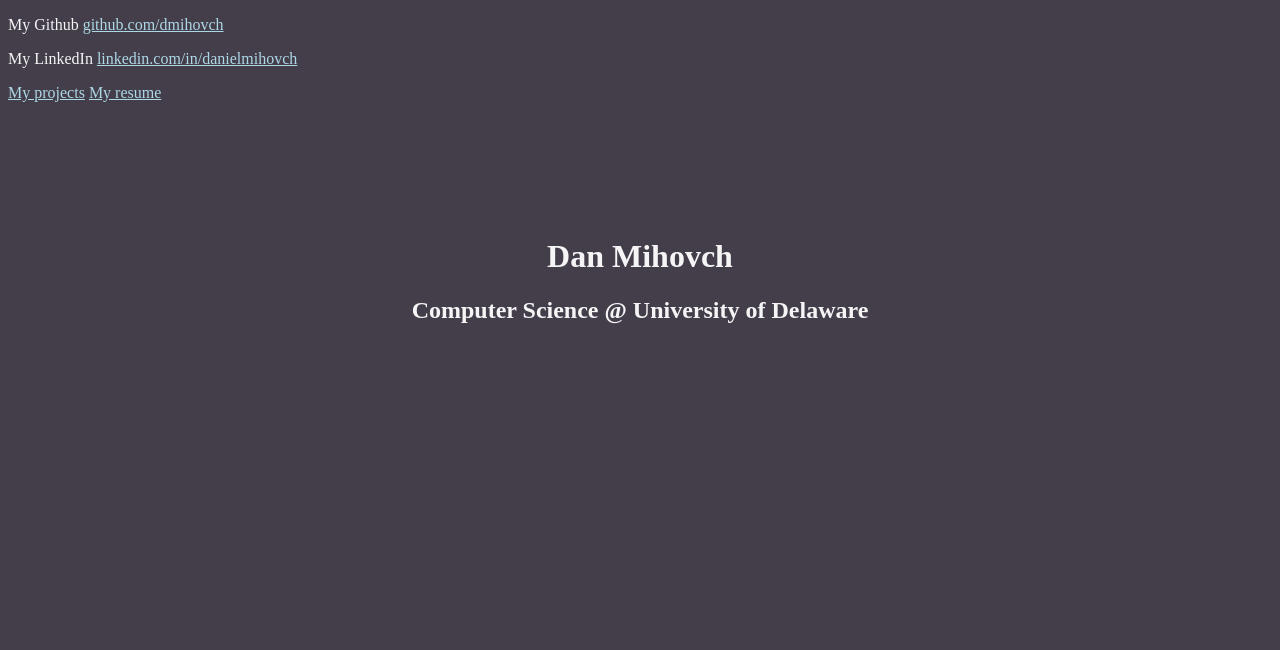
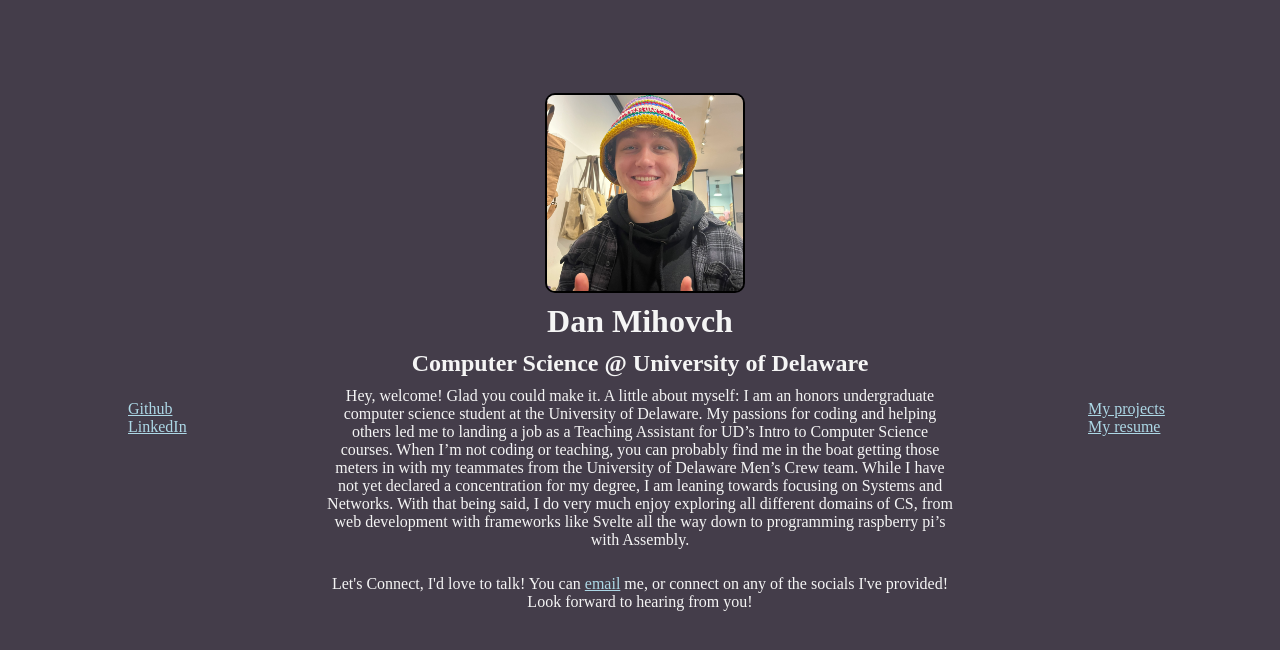
Before and after one commit to dmihovch/dmihovch.github.io, a SvelteKit app: page / in a window 1280 px wide. Shown: the top 650 px of the page. Built offline with nearby package versions, Linux system fonts and the light colour scheme.

Commit message:
general layout of home page done

```diff
--- a/src/routes/+page.svelte
+++ b/src/routes/+page.svelte
@@ -1,35 +1,90 @@
 
+<div id="pageCont">
+	<div id="links">
+		<a href="https://github.com/dmihovch" target="_blank" rel="noopener noreferrer">Github</a>
+		<a href="https://www.linkedin.com/in/danielmihovch/" target="_blank" rel="noopener noreferrer">LinkedIn</a>
+	</div>
 
+	<div id="header">
+		<div id="myPicCont">
+			<img id="myPic" src="/danM.jpeg" alt="me in a cool hat">
+		</div>
 
+		<h1>Dan Mihovch</h1>
+		<h2>Computer Science @ University of Delaware</h2>
+		<p> Hey, welcome! Glad you could make it. A little about myself:
+			I am an honors undergraduate computer science student at the University of Delaware.
+			My passions for coding and helping others led me to landing
+			a job as a Teaching Assistant for UD’s Intro to Computer Science courses.
+			When I’m not coding or teaching, you can probably find me in the boat getting
+			those meters in with my teammates from the University of Delaware Men’s Crew team.
+			While I have not yet declared a concentration for my degree, I am leaning towards
+			focusing on Systems and Networks. With that being said, I do very much enjoy exploring
+			all different domains of CS, from web development with frameworks like Svelte all the
+			way down to programming raspberry pi’s with Assembly.
+		</p>
+		<div>
+			<p>Let's Connect, I'd love to talk! You can <a href="mailto:dmihovch@gmail.com">email</a>
+				me, or connect on any of the socials I've provided! Look forward to hearing from you!
+			</p>
+		</div>
+	</div>
 
-<div id="header">
-	<h1>Dan Mihovch</h1>
-	<h2>Computer Science @ University of Delaware</h2>
+	<div id="pages">
+		<a href="/projects">My projects</a>
+		<a href="/resume">My resume</a>
+	</div>
 </div>
-<p>
-	My Github <a href="https://github.com/dmihovch" target="_blank" rel="noopener noreferrer"
-		>github.com/dmihovch</a
-	>
-</p>
-<p>
-	My LinkedIn
-	<a href="https://www.linkedin.com/in/danielmihovch/" target="_blank" rel="noopener noreferrer"
-		>linkedin.com/in/danielmihovch
-	</a>
-</p>
-<a href="/projects">My projects</a>
-<a href="/resume">My resume</a>
 
 <style>
+	#pageCont {
+		display: flex;
+		justify-content: space-between;
+		align-items: center;
+	}
 	#header {
-		display: flexbox;
+		display: flex;
+		flex-direction: column;
 		justify-content: center;
-		align-items:center;
 		text-align: center;
 		position: absolute;
-		top: 35%;
+		top: 45%;
 		left: 50%;
 		transform: translate(-50%,-50%);
 
 	}
+	#header > * {
+		margin: 5px;
+	}
+	#myPicCont {
+		position: relative;
+		left: 50%;
+		transform: translate(-50%);
+		width: 200px;
+		height: 200px;
+		overflow: hidden;
+	}
+	#myPic {
+		width: 100%;
+		height: 100%;
+		object-fit: cover;
+		object-position: center;
+		border: 2px solid black;
+		border-radius: 10px;
+		box-sizing: border-box;
+	}
+	#links {
+		display: flex;
+		flex-direction: column;
+		position:absolute;
+		top:50%;
+		left: 10%;
+	}
+	#pages {
+		display:flex;
+		flex-direction: column;
+		position: absolute;
+		top:50%;
+		left:85%;
+	}
 </style>
```
Also changed, not shown: static/danM.jpeg (added).
